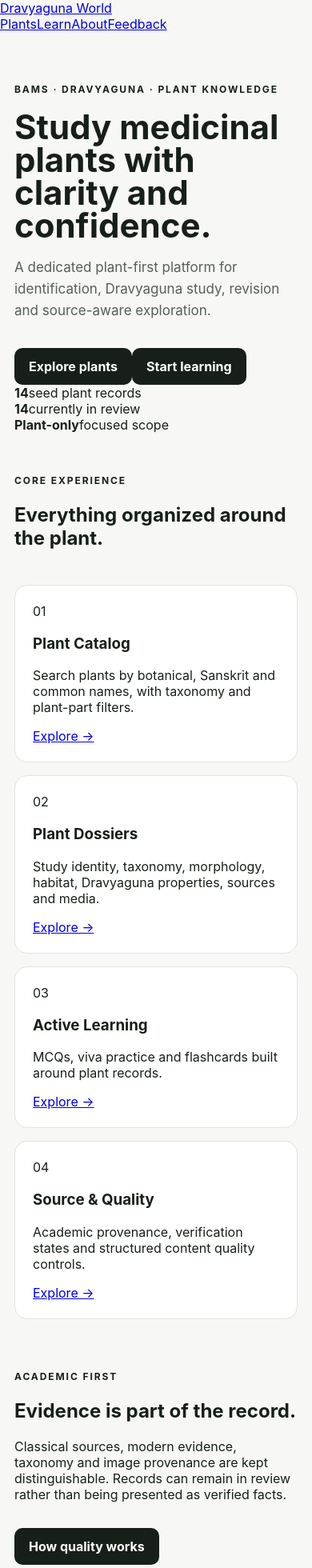
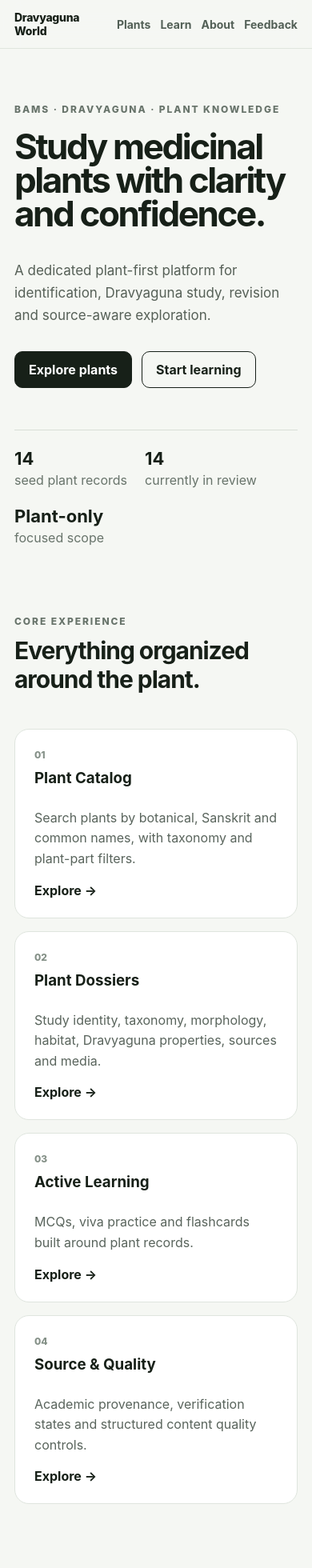
Before and after one commit to aanandkumar799/Dravyaguna-World, a Next.js app: page / in a window 390 px wide. Shown: the top 1960 px of the page at 80% size. Built offline with nearby package versions, Linux system fonts and the light colour scheme.

Commit message:
Complete responsive website design system

```diff
--- a/app/globals.css
+++ b/app/globals.css
@@ -1 +1,31 @@
-*{box-sizing:border-box}html{background:#f7f8f5}body{margin:0;color:#172018;font-family:Inter,ui-sans-serif,system-ui,sans-serif}.shell{max-width:1180px;margin:auto;padding:24px}.hero{padding:72px 0 48px;max-width:850px}.eyebrow{font-size:12px;letter-spacing:.16em;font-weight:700}.hero h1{font-size:clamp(42px,7vw,78px);line-height:.98;margin:18px 0}.hero p{font-size:20px;line-height:1.6;max-width:720px;color:#566057}.button{display:inline-block;margin-top:16px;padding:13px 18px;border-radius:10px;background:#172018;color:white;text-decoration:none;font-weight:700}.grid{display:grid;grid-template-columns:repeat(auto-fit,minmax(220px,1fr));gap:16px;padding:24px 0 60px}.grid article{background:white;border:1px solid #e0e4de;border-radius:16px;padding:22px}.grid h2{margin-top:0}form{display:grid;gap:16px;max-width:700px;background:white;border:1px solid #e0e4de;border-radius:16px;padding:22px}label{display:grid;gap:8px;font-weight:700}input,select,textarea,button{font:inherit;padding:12px;border:1px solid #cfd6cf;border-radius:9px}button{background:#172018;color:#fff;cursor:pointer}@media(max-width:600px){.shell{padding:18px}.hero{padding-top:42px}.hero p{font-size:17px}}
+*{box-sizing:border-box}
+html{background:#f5f7f3;scroll-behavior:smooth}
+body{margin:0;color:#172018;font-family:Inter,ui-sans-serif,system-ui,-apple-system,BlinkMacSystemFont,"Segoe UI",sans-serif}
+a{color:inherit}
+.site-header{position:sticky;top:0;z-index:20;background:rgba(245,247,243,.92);backdrop-filter:blur(12px);border-bottom:1px solid #dfe5de}
+.nav-shell{max-width:1180px;margin:auto;padding:14px 24px;display:flex;align-items:center;gap:28px}
+.brand{text-decoration:none;font-weight:850;letter-spacing:-.02em}
+nav{display:flex;gap:20px;margin-left:auto}nav a{text-decoration:none;color:#536057;font-weight:650}nav a:hover{color:#172018}
+.shell{max-width:1180px;margin:auto;padding:24px}
+.hero{padding:72px 0 52px;max-width:900px}
+.hero-home{min-height:65vh;display:flex;flex-direction:column;justify-content:center}
+.eyebrow{font-size:12px;letter-spacing:.16em;font-weight:800;color:#68746b}
+.hero h1{font-size:clamp(44px,7vw,82px);line-height:.96;letter-spacing:-.055em;margin:18px 0}
+.hero p,.page-heading p{font-size:20px;line-height:1.65;max-width:760px;color:#566057}
+.actions{display:flex;gap:12px;flex-wrap:wrap;margin-top:14px}
+.button,button{display:inline-block;padding:12px 17px;border-radius:10px;background:#172018;color:#fff;text-decoration:none;font-weight:750;border:1px solid #172018;cursor:pointer}
+.button.secondary{background:transparent;color:#172018}
+.stats{display:flex;gap:36px;flex-wrap:wrap;margin-top:52px;border-top:1px solid #d8ded7;padding-top:22px}
+.stats div{display:grid;gap:4px}.stats strong{font-size:22px}.stats span,.muted,small{color:#68746b}
+.section{padding:48px 0}.section-heading{max-width:700px}.section-heading h2,.split-card h2{font-size:clamp(30px,4vw,48px);letter-spacing:-.035em;margin:10px 0 20px}
+.grid{display:grid;grid-template-columns:repeat(auto-fit,minmax(230px,1fr));gap:16px;padding:24px 0 50px}
+.grid article,.quiz-card,.notice,.success,form{background:#fff;border:1px solid #dfe5de;border-radius:18px;padding:24px}
+.feature-card{min-height:210px;display:flex;flex-direction:column}.feature-card h2,.feature-card h3{margin:10px 0}.feature-card p{line-height:1.6;color:#59645c}.feature-card a{margin-top:auto;font-weight:750;text-decoration:none}
+.card-number{font-size:12px;font-weight:800;color:#849087}
+.split-card{display:flex;justify-content:space-between;align-items:center;gap:28px;background:#e8eee7;border-radius:24px;padding:34px;margin:10px 0 70px}.split-card p{max-width:700px;line-height:1.7;color:#4f5b52}
+.page{padding-top:36px}.page-heading{padding:54px 0 20px;max-width:850px}.page-heading h1{font-size:clamp(42px,6vw,68px);letter-spacing:-.045em;margin:10px 0}
+.notice{margin:10px 0 60px}.status{display:inline-block;padding:5px 9px;border-radius:999px;font-size:12px;font-weight:750}.status.review{background:#fff2cc}
+.quiz-card{max-width:850px;margin:18px 0 70px}.quiz-card h2{font-size:28px;line-height:1.3}.options{display:grid;gap:10px;margin:24px 0}.options button{text-align:left;background:#f4f6f3;color:#172018;border-color:#d4dbd4}.options button.correct{background:#e3f3e5;border-color:#79a67d}.options button.wrong{background:#fbe8e8;border-color:#c98181}.result{border-top:1px solid #dfe5de;padding-top:18px}
+.flashcard{width:min(100%,700px);min-height:360px;margin:30px 0 18px;background:#fff;color:#172018;border:1px solid #dfe5de;border-radius:24px;display:flex;flex-direction:column;justify-content:center;align-items:center;gap:14px;box-shadow:0 14px 40px rgba(23,32,24,.07)}.flashcard strong{font-size:clamp(30px,5vw,52px)}.flashcard small{font-size:15px}
+form{display:grid;gap:18px;max-width:760px;margin-bottom:70px}label{display:grid;gap:8px;font-weight:750}input,select,textarea{font:inherit;padding:12px;border:1px solid #cfd6cf;border-radius:9px;background:#fff}textarea{resize:vertical}.success{max-width:760px;margin-bottom:70px}.site-footer{border-top:1px solid #dfe5de;background:#edf1eb}.site-footer .nav-shell{flex-wrap:wrap;color:#657066;font-size:13px}
+@media(max-width:650px){.nav-shell{padding:13px 18px}.brand{font-size:14px}nav{gap:12px;font-size:14px}.shell{padding:18px}.hero{padding:50px 0 35px}.hero-home{min-height:auto}.hero p,.page-heading p{font-size:17px}.stats{gap:22px}.split-card{flex-direction:column;align-items:flex-start;margin-bottom:45px}.grid{padding-bottom:30px}.quiz-card{padding:18px}}
```
